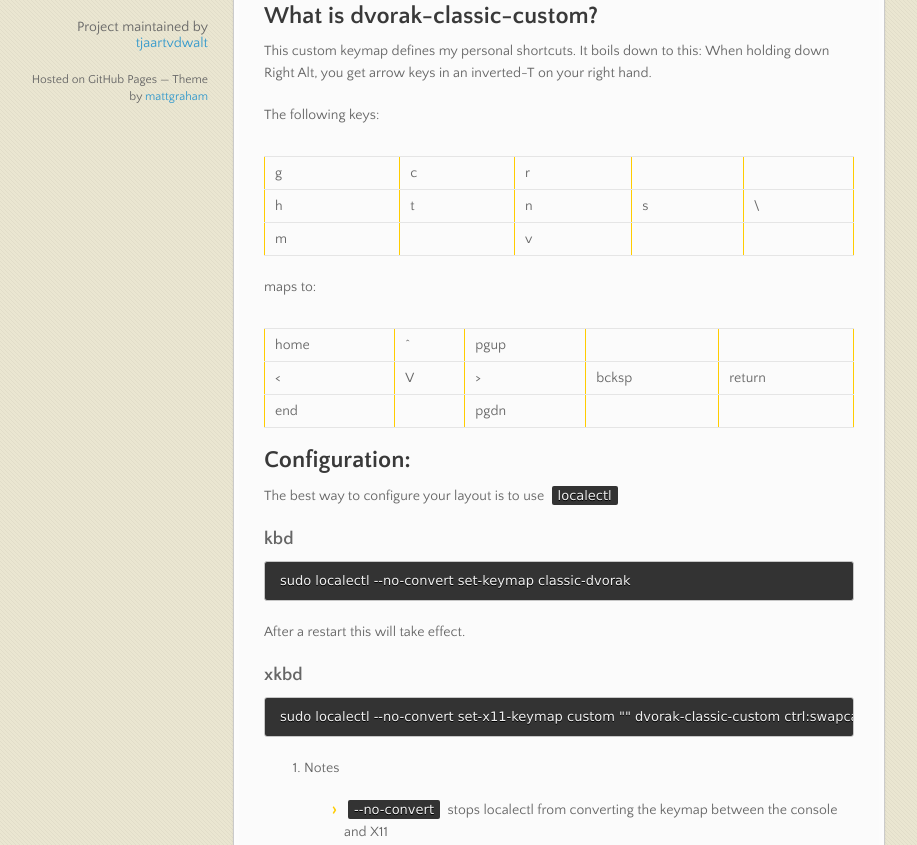
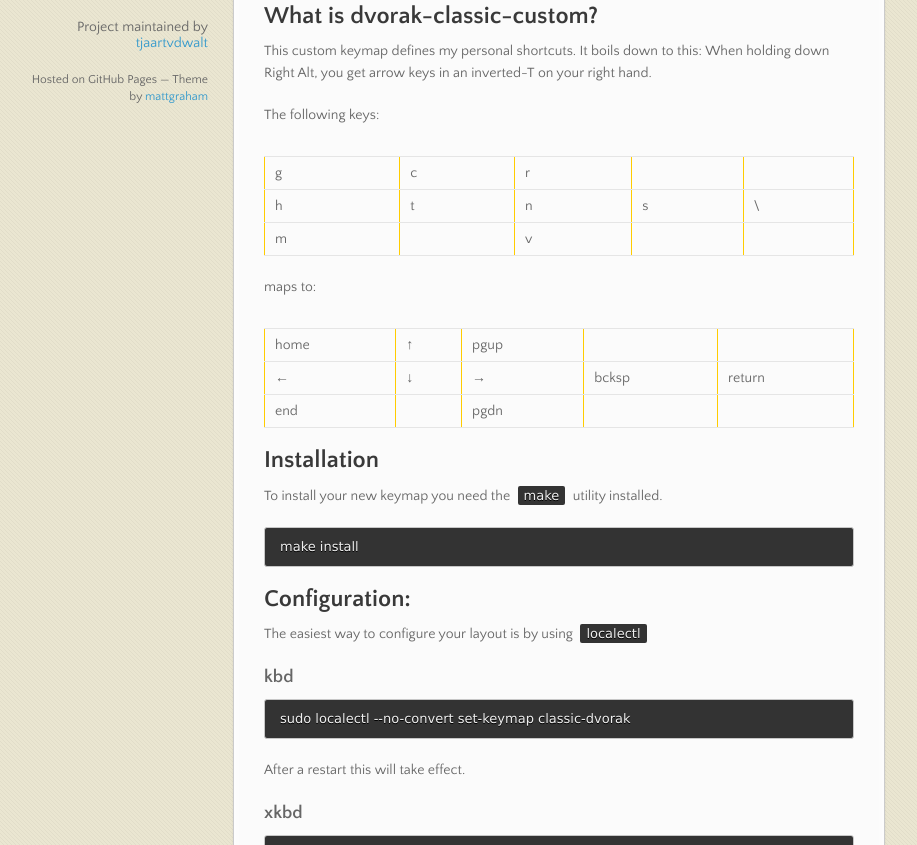
Before and after one commit to tjaartvdwalt/everything-dvorak, a plain HTML site: page index.html in a window 1280 px wide. Shown: the part 655-1500 px from the top of the page, without its empty margins (82-999 px from the left). Drawn offline with nearby package versions, Linux system fonts and the light colour scheme.

Commit message:
Create gh-pages branch via GitHub

```diff
--- a/index.html
+++ b/index.html
@@ -121,15 +121,15 @@ When holding down Right Alt, you get arrow keys in an inverted-T on your right h
 <tbody>
 <tr>
 <td>home</td>
-<td>^</td>
+<td>↑</td>
 <td>pgup</td>
 <td></td>
 <td></td>
 </tr>
 <tr>
-<td>&lt;</td>
-<td>V</td>
-<td>&gt;</td>
+<td>←</td>
+<td>↓</td>
+<td>→</td>
 <td>bcksp</td>
 <td>return</td>
 </tr>
@@ -144,9 +144,17 @@ When holding down Right Alt, you get arrow keys in an inverted-T on your right h
 </table>
 
 <h2>
+<a id="installation" class="anchor" href="#installation" aria-hidden="true"><span aria-hidden="true" class="octicon octicon-link"></span></a>Installation</h2>
+
+<p>To install your new keymap you need  the <code>make</code> utility installed.</p>
+
+<pre lang="(bash)"><code>make install
+</code></pre>
+
+<h2>
 <a id="configuration" class="anchor" href="#configuration" aria-hidden="true"><span aria-hidden="true" class="octicon octicon-link"></span></a>Configuration:</h2>
 
-<p>The best way to configure your layout is to use <code>localectl</code></p>
+<p>The easiest way to configure your layout is by using <code>localectl</code></p>
 
 <h3>
 <a id="kbd" class="anchor" href="#kbd" aria-hidden="true"><span aria-hidden="true" class="octicon octicon-link"></span></a>kbd</h3>
```
Also changed, not shown: params.json (+1 -1 lines).
